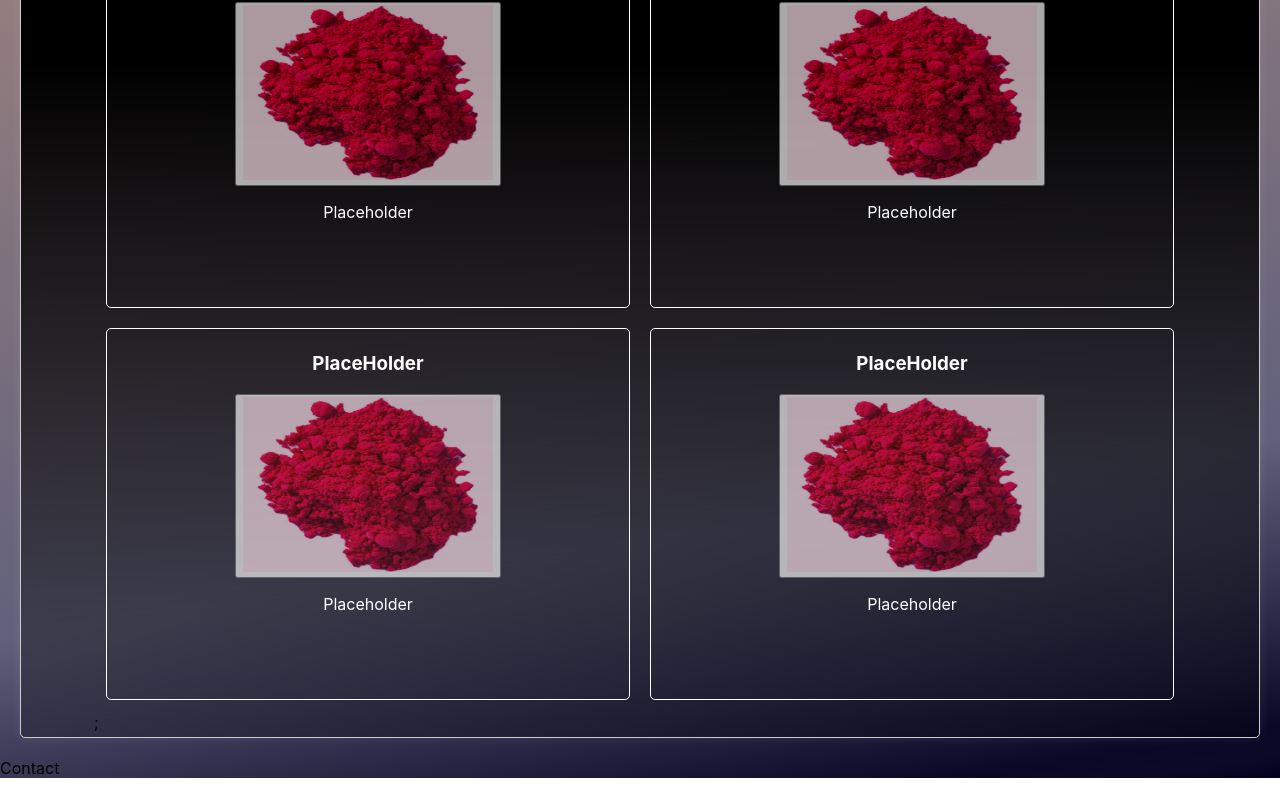
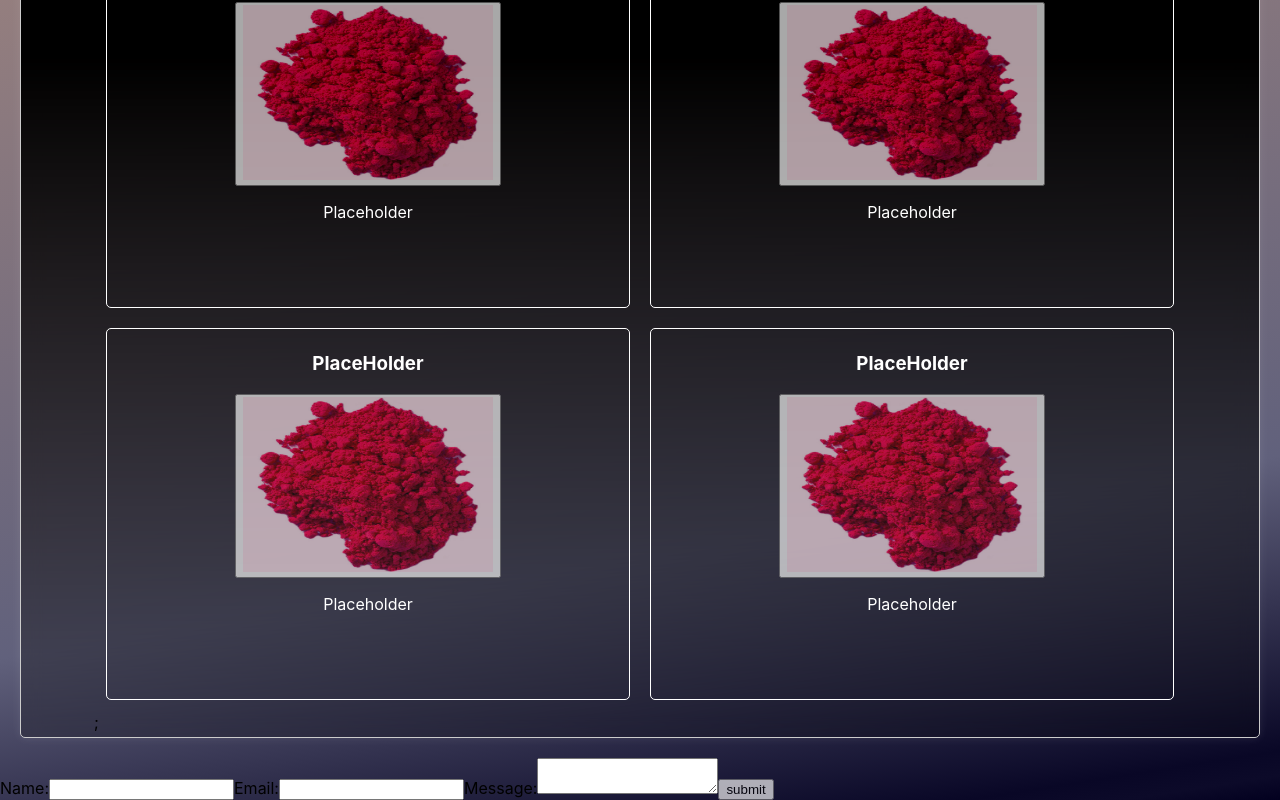
Before and after one commit to CadmiumRed40/react-portfolio, a React (Create React App) app: page / in a window 1280 px wide. Shown: the part 1455-2255 px from the top of the page. Before the commit the page ends 2233 px from the top, so only its background shows below. Built offline with nearby package versions, Linux system fonts and the light colour scheme.

Commit message:
created contact component and logic

```diff
--- a/src/components/Contact/Contact.js
+++ b/src/components/Contact/Contact.js
@@ -1,7 +1,42 @@
-import React from 'react'
+import React, { useState } from 'react'
 
 export default function Contact() {
-  return (
-    <div>Contact</div>
+    const [name, setName] = useState('')
+    const [email, setEmail] = useState('')
+    const [message, setMessage] = useState('')
+
+    const handleNameChange = event => setName(event.target.value);
+    const handleEmailChange = event => setEmail(event.target.value);
+    const handleMessageChange = event => setMessage(event.target.value);
+
+    const handleSubmit = event => {
+        event.preventDefault();
+    }
+
+    return(
+
+    <div>
+        <div className='contact-container'>
+            <form onSubmit={handleSubmit}>
+
+                <label>
+                    Name:
+                    <input type='text' value={name} onChange={handleNameChange} />
+                </label>
+
+                <label>
+                    Email:
+                    <input type='email' value={email} onChange={handleEmailChange} />
+                </label>
+
+                <label>
+                    Message:
+                    <textarea value={message} onChange={handleMessageChange} />
+                </label>
+
+                <button type='submit'>submit</button>
+            </form>
+        </div>
+    </div>
   )
 }
```
